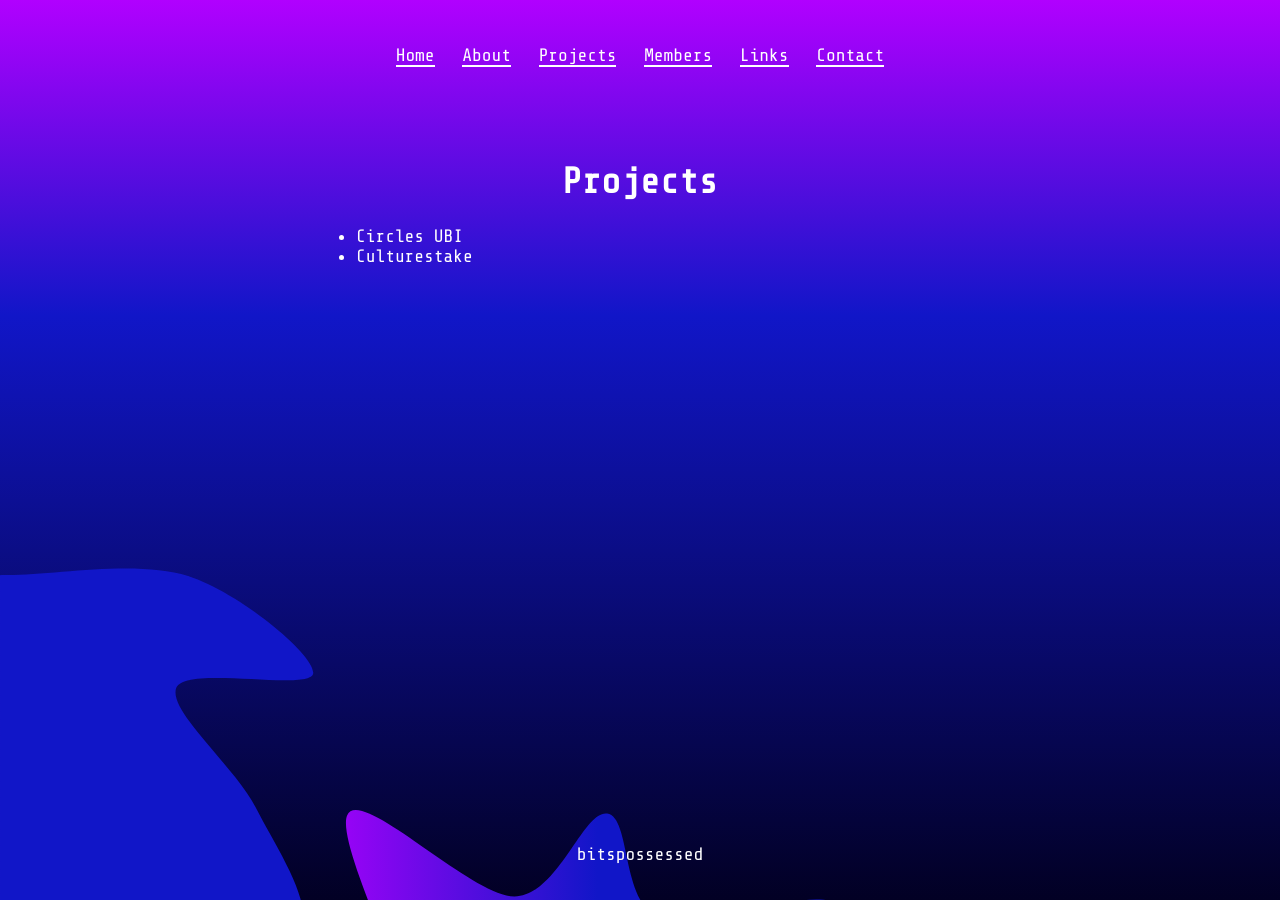
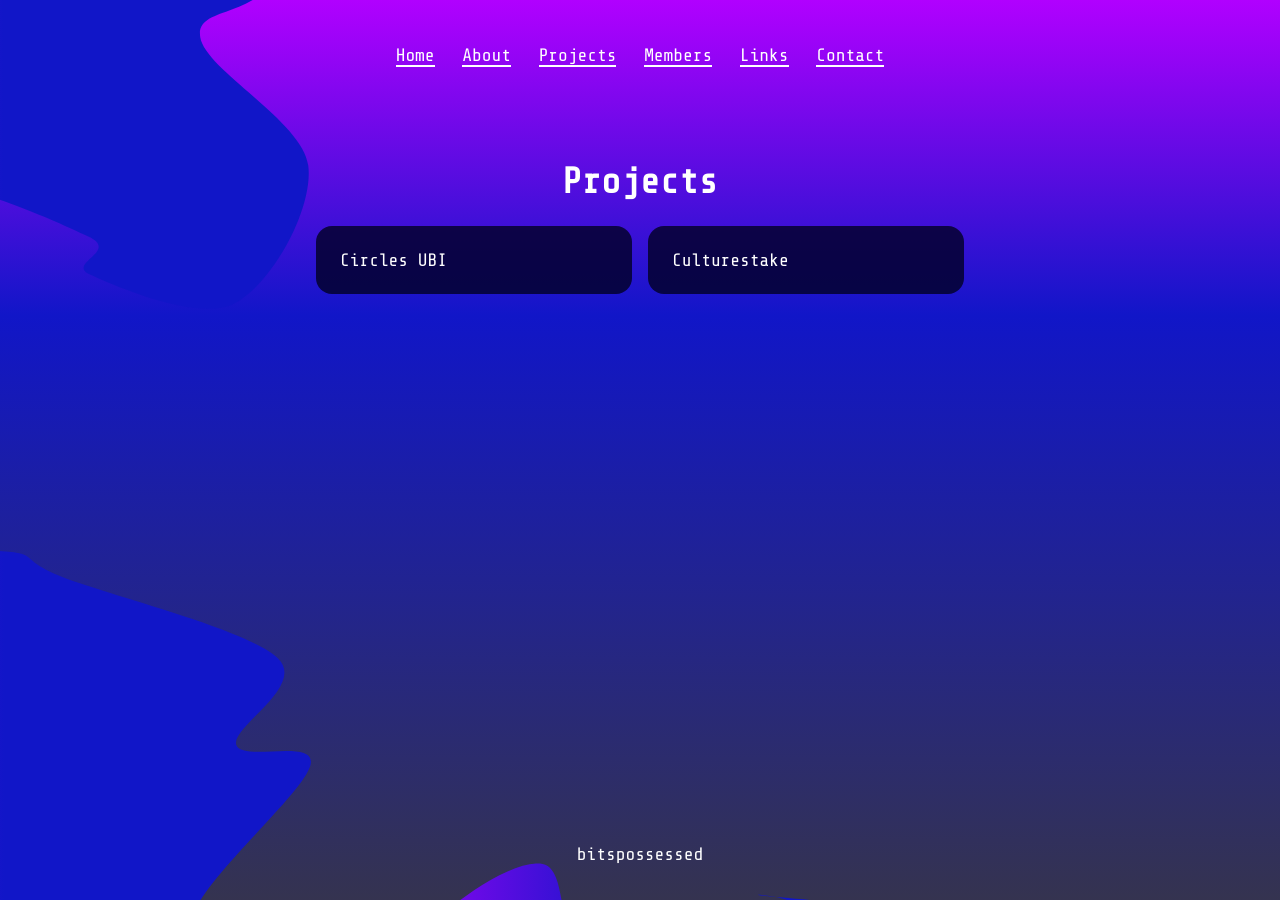
Before and after one commit to bitspossessed/website, a Jekyll site: the page built from projects.md, in a window 1280 px wide. Built offline with Jekyll 4.4.1, drawn with Linux system fonts in a browser that asks for light colours; our own code applies the rules of GitHub Pages for plain Markdown files.

Commit message:
Add fluid grid

```diff
--- a/projects.md
+++ b/projects.md
@@ -3,10 +3,10 @@
 
 # Projects
 
-<ul>
+<div class="grid-container grid-container-projects">
   {% for project in site.projects %}
-  <li>
+  <div class="grid-item">
     {{ project.title }}
-  </li>
+  </div>
   {% endfor %}
-</ul>
+</div>
--- a/static/scripts.js
+++ b/static/scripts.js
@@ -8,29 +8,20 @@ const COLORS = {
 
 // List of possible css selectors for shapes. "shape-" will be prefixed
 // automatically.
-const SHAPE_CLASS_NAMES = [
-  'bottom-center',
-  'bottom-left',
-  'bottom-right',
-  'middle-left',
-  'middle-right',
-  'top-center',
-  'top-left',
-  'top-right',
-];
+const SHAPE_CLASS_NAMES = ['bottom-center', 'bottom-left', 'bottom-right', 'middle-left', 'middle-right', 'top-center', 'top-left', 'top-right'];
 
 // Dimensions of each shape. Note that they're responsive and the sizes will
 // change depending on the screen.
-const SHAPE_WIDTH = 500;
-const SHAPE_HEIGHT = 500;
+const SHAPE_WIDTH = 400;
+const SHAPE_HEIGHT = 400;
 
 // Randomness factor for each shape. The higher the more distorted it will get,
 // the lower it will look like a square.
-const SHAPE_RANDOMNESS = 100;
+const SHAPE_RANDOMNESS = 80;
 
 // Number of random shapes per page. This is a randomized range.
-const MIN_SHAPE_COUNT = 1;
-const MAX_SHAPE_COUNT = 5;
+const MIN_SHAPE_COUNT = 3;
+const MAX_SHAPE_COUNT = 6;
 
 // Define in which rhythm shapes can change. This is a randomized range.
 const MIN_SHAPE_CHANGE = 1000 * 1; // in ms
@@ -132,9 +123,7 @@ function generateRandomPath(width, height, randomness) {
     });
     bp.push({ x: p[2].x, y: p[2].y });
 
-    d.push(
-      `C${bp[1].x},${bp[1].y},${bp[2].x},${bp[2].y},${bp[3].x},${bp[3].y}`,
-    );
+    d.push(`C${bp[1].x},${bp[1].y},${bp[2].x},${bp[2].y},${bp[3].x},${bp[3].y}`);
   });
 
   d.push('Z');
@@ -156,10 +145,7 @@ function getShapeElement(options) {
 
   // Generate the gradient definition
   const defs = document.createElementNS('http://www.w3.org/2000/svg', 'defs');
-  const linearGradient = document.createElementNS(
-    'http://www.w3.org/2000/svg',
-    'linearGradient',
-  );
+  const linearGradient = document.createElementNS('http://www.w3.org/2000/svg', 'linearGradient');
   linearGradient.setAttribute('id', randomId);
 
   colors.forEach((color, index) => {
--- a/static/styles.css
+++ b/static/styles.css
@@ -2,7 +2,7 @@
   --color-main: white;
   --color-purple: rgb(177, 0, 255);
   --color-blue: rgb(17, 22, 200);
-  --color-black: rgb(2, 0, 36);
+  --color-black: rgb(2, 0, 36, 0.8);
 }
 
 html,
@@ -17,7 +17,7 @@ body {
   background-size: cover;
   background-attachment: fixed;
   color: var(--color-main);
-  font-family: "Share Tech Mono", monospace;
+  font-family: 'Share Tech Mono', monospace;
   font-size: 18px;
 }
 
@@ -135,3 +135,20 @@ svg {
   font-size: 200px;
   text-align: center;
 }
+
+.grid-container {
+  display: grid;
+  grid-template-columns: repeat(auto-fill, minmax(200px, 1fr));
+  grid-gap: 1rem;
+}
+
+.grid-container-projects {
+  grid-template-columns: repeat(auto-fill, minmax(300px, 1fr));
+}
+
+.grid-item {
+  border-radius: 1rem;
+  mix-blend-mode: color-dodge;
+  background: var(--color-black);
+  padding: 1.5rem;
+}
```
Also changed, not shown: members.md (+4 -4 lines).
